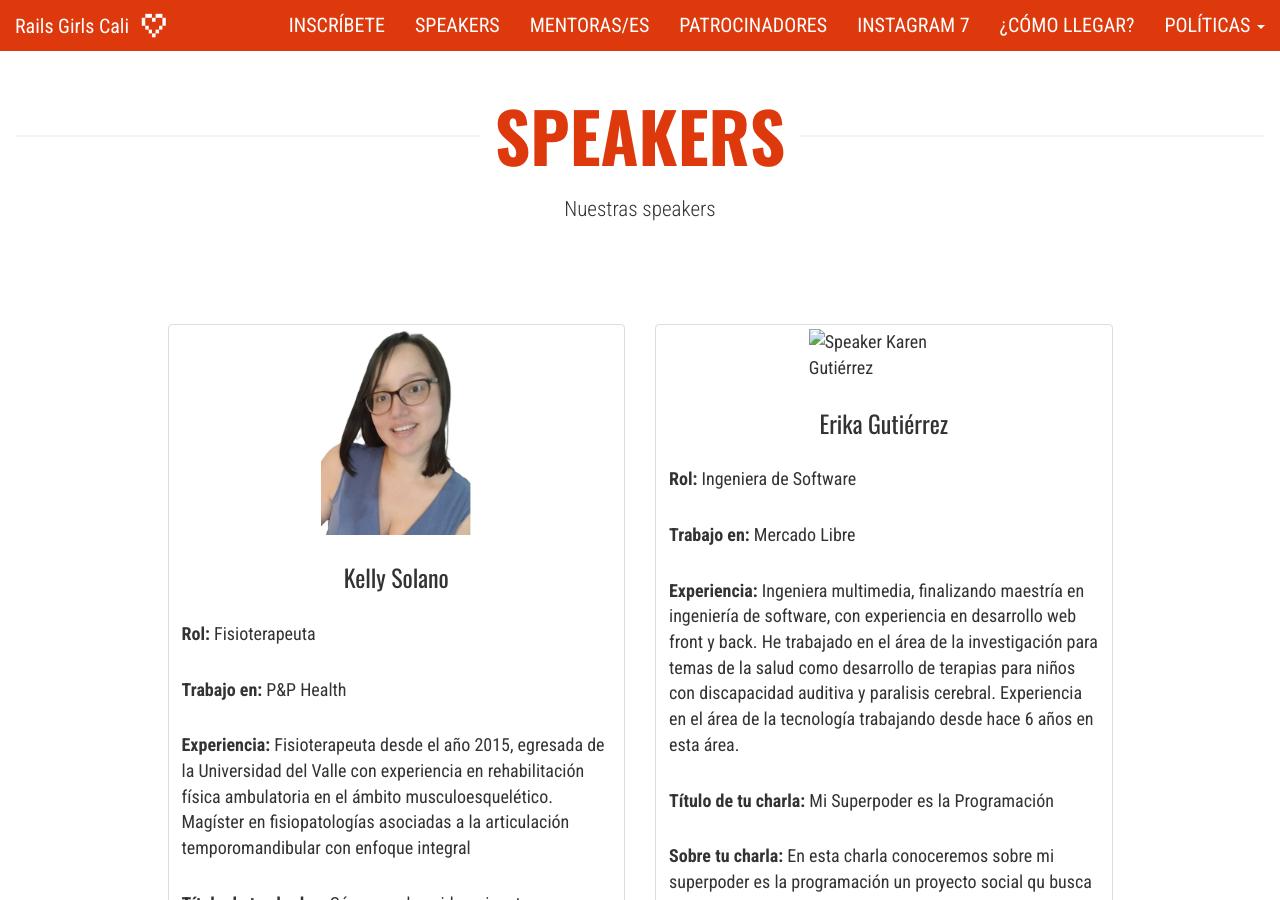
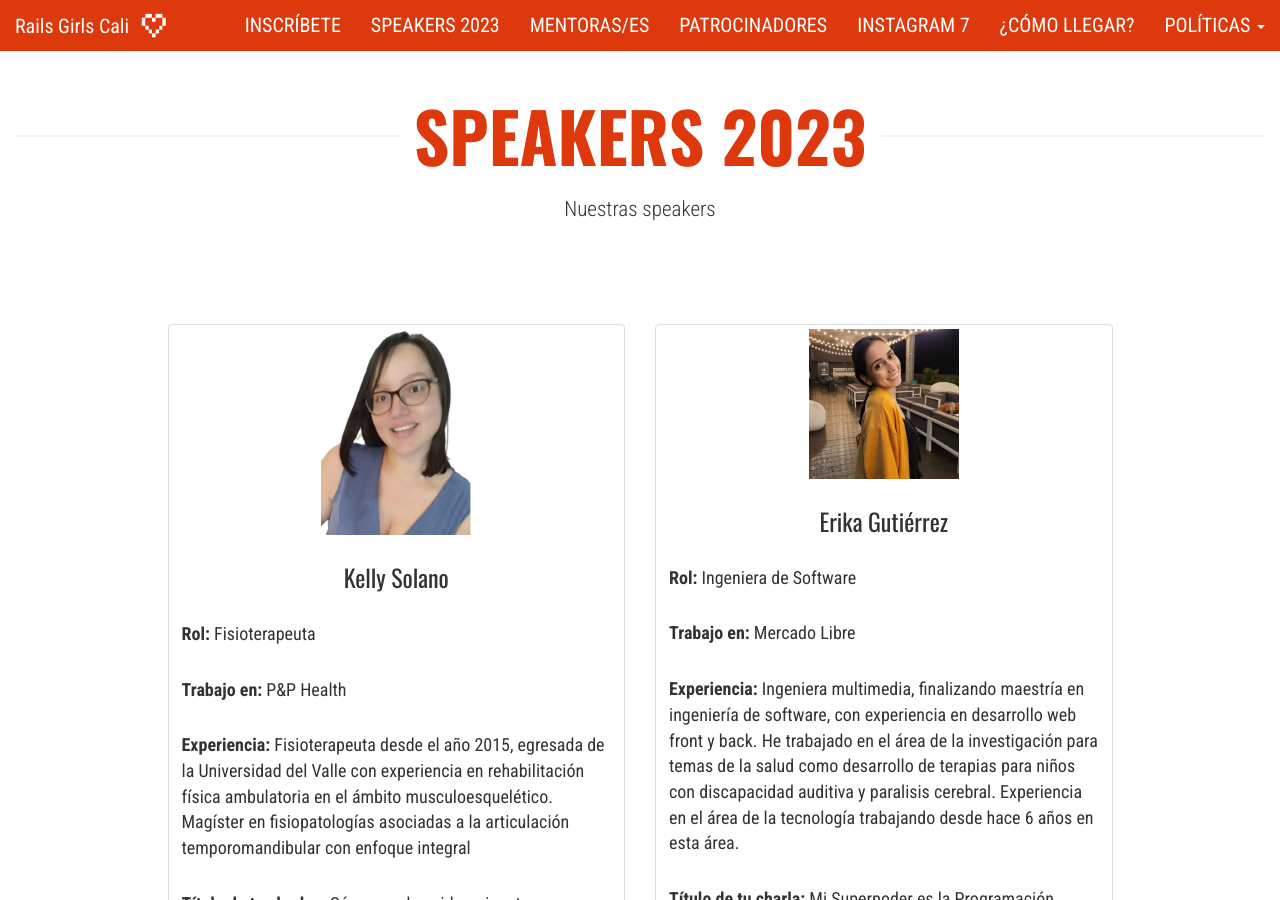
Before and after one commit to railsgirls-cali/railsgirls-cali.github.io, a Jekyll site: the page built from _pages/speakers2023.html, in a window 1280 px wide and 900 px high. Built offline with Jekyll 4.4.1, drawn with Linux system fonts in a browser that asks for light colours; nearby versions of some CDN libraries.

Commit message:
updated speakers 2023 info

```diff
--- a/_data/nav.yml
+++ b/_data/nav.yml
@@ -1,6 +1,6 @@
 main:
   - { url: "/registro", text: "Inscríbete" }
-  - { url: "/speakers", text: "Speakers" }
+  - { url: "/speakers2023", text: "Speakers 2023" }
   - { url: "/mentores", text: "Mentoras/es" }
   - { url: "/sponsors", text: "Patrocinadores" }
   - { url: "/instagram-r7", text: "Instagram 7" }
--- a/_pages/speakers.html
+++ b/_pages/speakers2023.html
@@ -1,8 +1,8 @@
 ---
 layout: inner
-title: Speakers
+title: Speakers 2023
 lead_text: Nuestras speakers
-permalink: /speakers/
+permalink: /speakers2023/
 ---
 
 <style>
@@ -53,7 +53,7 @@ permalink: /speakers/
 
     <div class="col-sm-6 col-md-6">
         <div class="thumbnail">
-            <img src="/assets/images/coaches/erika.jpeg" alt="Speaker Karen Gutiérrez" width="150" />
+            <img src="/assets/images/speakers/erika.jpeg" alt="Speaker Karen Gutiérrez" width="150" />
             <div class="caption">
                 <h3 class="text-center">Erika Gutiérrez</h3>
                 <p class="role-container">
```
Also changed, not shown: assets/images/speakers/erika.jpeg (added).
